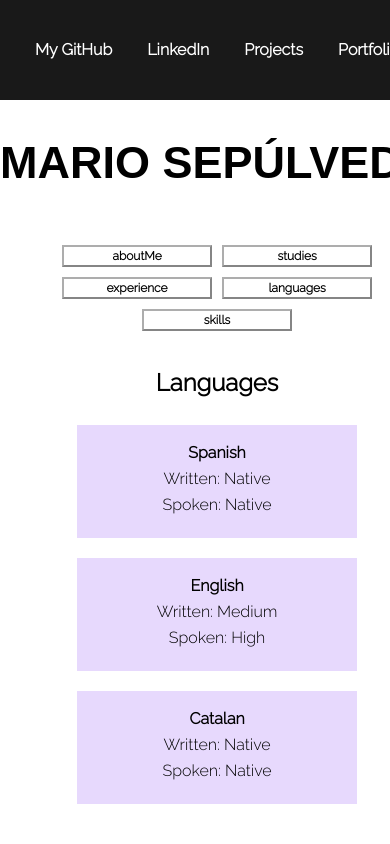
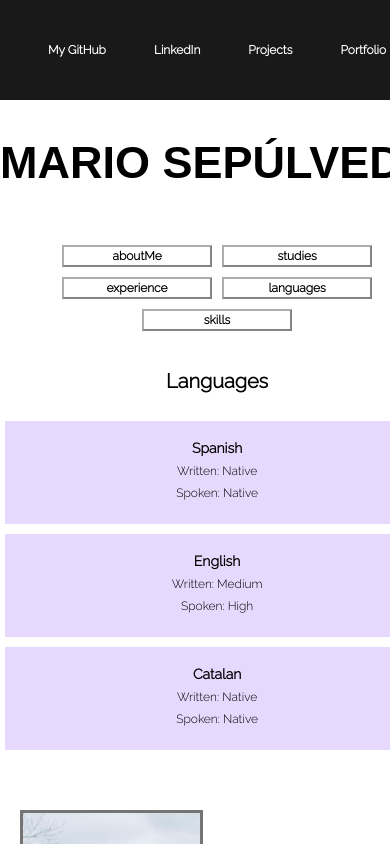
Before and after one commit to mariosepulveda3/CV-REACT, a React (Create React App) app: page / in a window 390 px wide. Both pictures are taken after a click on the button "languages". Shown: the top 844 px of the page. Built offline with nearby package versions, Linux system fonts and the light colour scheme; the HTML template or start-up script is replaced by a standard one; a web font is replaced by a local one.

Commit message:
REFACTOR: lasts changes

```diff
--- a/src/pages/Languages.jsx
+++ b/src/pages/Languages.jsx
@@ -4,16 +4,14 @@ const Languages = ({ languages }) => {
   return (
     <div className="languages">
       <h2>Languages</h2>
-      <div className="container">
       {languages.map((languages, index) => (
         <div className="div" key={index}>
-            <h4>{languages.language}</h4>
+          <h3>{languages.language}</h3>
           <p>Written: {languages.wrlevel}</p>
           <p>Spoken: {languages.splevel}</p>
         </div>
       ))}
     </div>
-    </div>
   );
 };
 
--- a/src/pages/styles/About.scss
+++ b/src/pages/styles/About.scss
@@ -15,7 +15,7 @@
   }
 }
 
-@media screen and (min-width: 641px) and (max-width: 910px) {
+@media screen and (max-width: 910px) {
   h2 {
     font-size: 20px;
   }
--- a/src/pages/styles/Contact.scss
+++ b/src/pages/styles/Contact.scss
@@ -53,7 +53,7 @@
       }
     }
     @media screen and (max-width: 500px) {
-      padding: 10px;
+      padding: 5px;
       width: 80%;
       margin: 0 auto;
 
--- a/src/pages/styles/Education.scss
+++ b/src/pages/styles/Education.scss
@@ -8,6 +8,7 @@
 }
 
 .box {
+  margin-block: 10px;
   padding-block: 15px;
   padding-inline: 30px;
   display: flex;
--- a/src/pages/styles/Experience.scss
+++ b/src/pages/styles/Experience.scss
@@ -4,7 +4,6 @@
 
   h2 {
     padding-bottom: 20px;
-  }
   }
 
   .div {
@@ -31,3 +30,4 @@
       padding-block: 5px;
     }
   }
+}
--- a/src/pages/styles/Languages.scss
+++ b/src/pages/styles/Languages.scss
@@ -6,19 +6,13 @@
     padding-bottom: 20px;
   }
 
-  .container {
-    display: flex;
-    justify-content: center;
-    flex-wrap: wrap;
-  }
-
   .div {
-    width: 240px;
     padding: 20px;
     margin-inline: 5px;
+    margin-block: 10px;
     background-color: rgba(137, 67, 243, 0.201);
 
-    h4 {
+    h3 {
       padding-bottom: 5px;
     }
 
```
Lines whose indentation alone changed are shown as unchanged.
